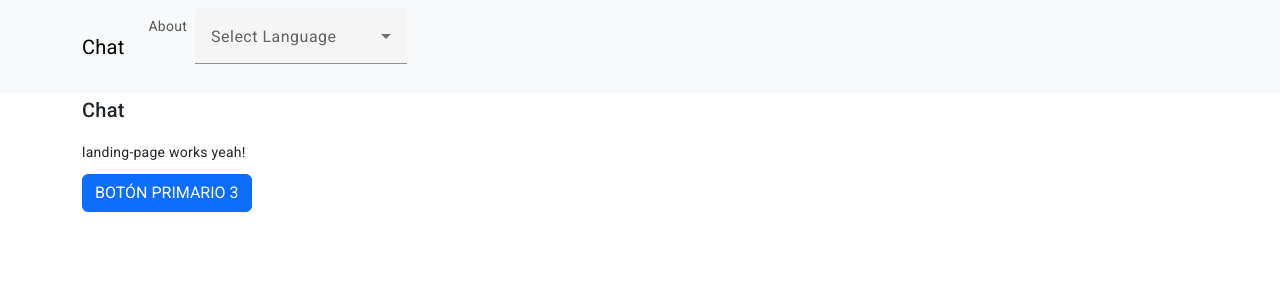
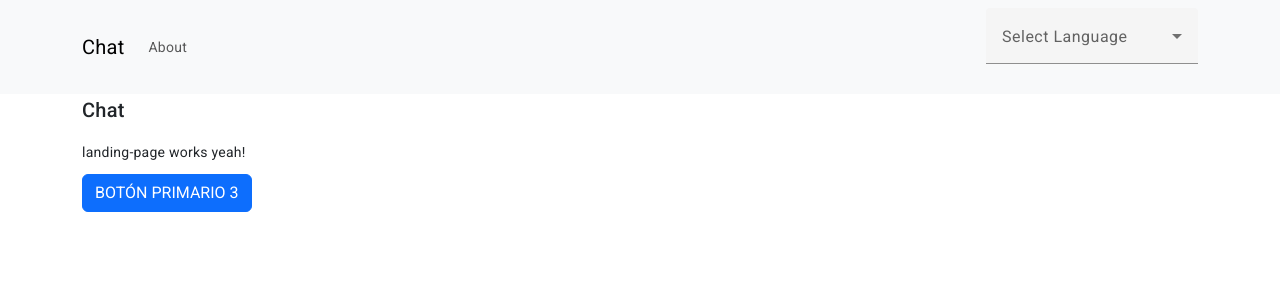
Before and after one commit to antoinebou12/VGCC_frontend, an Angular app in the folder vgcc_frontend/: page / in a window 1280 px wide. Shown: the top 300 px of the page. Built offline with nearby package versions, Linux system fonts and the light colour scheme.

Commit message:
navbar more nice-looking

```diff
--- a/vgcc_frontend/src/app/navbar/navbar.component.css
+++ b/vgcc_frontend/src/app/navbar/navbar.component.css
@@ -0,0 +1,8 @@
+.language-selector {
+    margin-left: auto; /* Move the language selector to the right */
+}
+
+.navbar-brand.active,
+.nav-link.active {
+  font-size: 1.2rem; /* Adjust font size as desired */
+}
--- a/vgcc_frontend/src/app/navbar/navbar.component.html
+++ b/vgcc_frontend/src/app/navbar/navbar.component.html
@@ -1,27 +1,25 @@
 <nav class="navbar navbar-expand-lg navbar-light bg-light">
     <div class="container">
-      <a class="navbar-brand" routerLink="/">Chat</a>
+      <a class="navbar-brand" routerLink="/" routerLinkActive="active">Chat</a>
       <button class="navbar-toggler" type="button" data-toggle="collapse" data-target="#navbarSupportedContent"
               aria-controls="navbarSupportedContent" aria-expanded="false" aria-label="Toggle navigation">
         <span class="navbar-toggler-icon"></span>
       </button>
 
-      <div class="collapse navbar-collapse" id="navbarSupportedContent">
-        <ul class="navbar-nav ml-auto">
+      <div class="collapse navbar-collapse justify-content-between" id="navbarSupportedContent">
+        <ul class="navbar-nav">
           <li class="nav-item">
-            <a class="nav-link" routerLink="/about">About</a>
+            <a class="nav-link" routerLink="/about" routerLinkActive="active">About</a>
           </li>
+        </ul>
 
-          <li class="nav-item">
-            <mat-form-field>
+        <mat-form-field class="language-selector">
           <mat-label>Select Language</mat-label>
           <mat-select>
             <mat-option value="en">English</mat-option>
             <mat-option value="fr">French</mat-option>
           </mat-select>
         </mat-form-field>
-          </li>
-        </ul>
       </div>
     </div>
   </nav>
```
Lines whose indentation alone changed are shown as unchanged.
